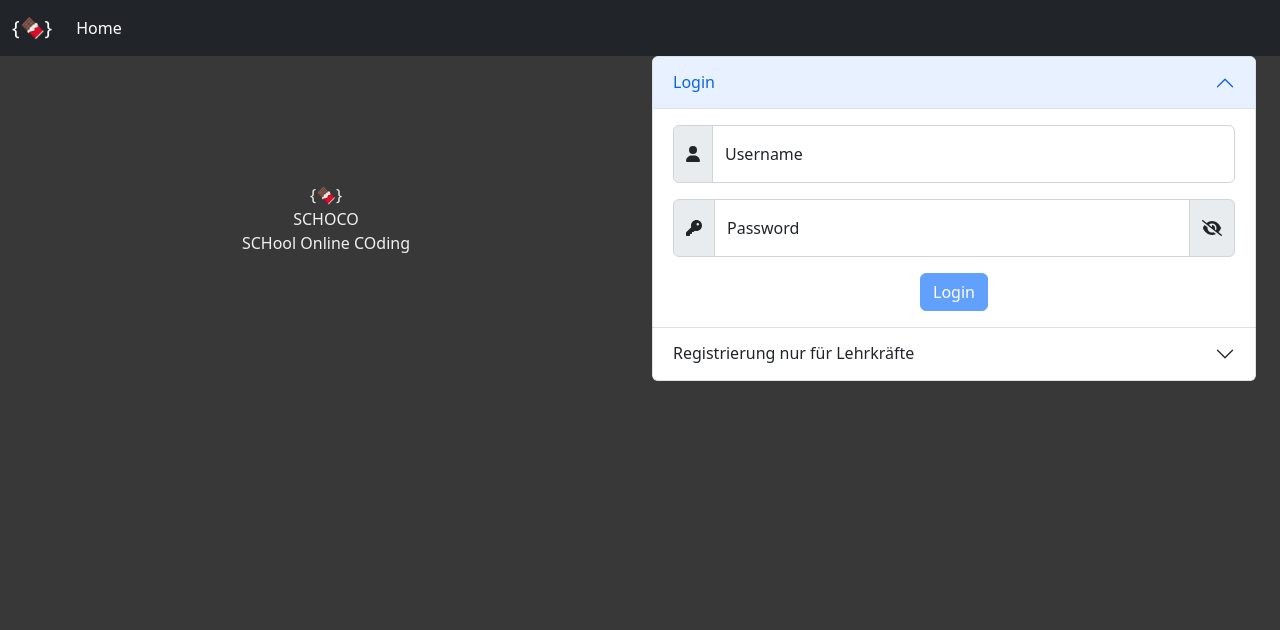
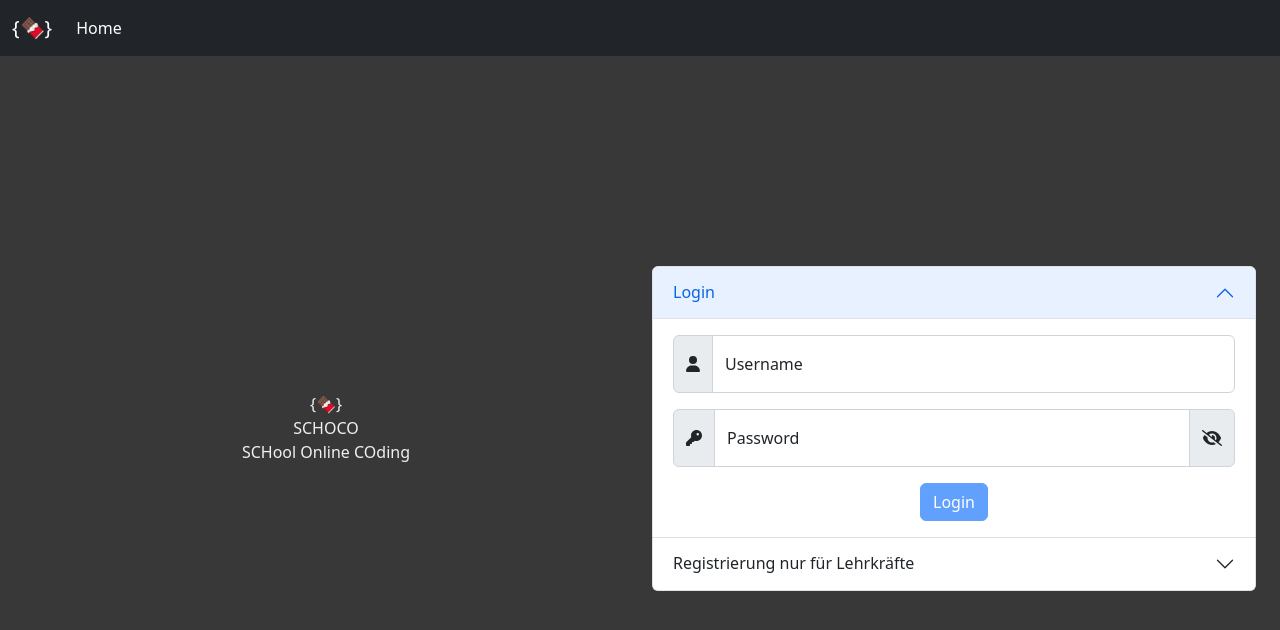
Before and after one commit to PhiTux/schoco, a Vue app in the folder frontend/: page /#/login in a window 1280 px wide. Shown: the top 630 px of the page. Built offline with nearby package versions, Linux system fonts and the light colour scheme.

Commit message:
css fixes

```diff
--- a/frontend/src/App.vue
+++ b/frontend/src/App.vue
@@ -19,13 +19,14 @@ body {
 
 <style scoped>
 .app {
-  width: 100vw;
-  height: 100vh;
+  /* width: 100vw;*/
+  /*height: 100%;*/
   /*background: #383838;*/
   color: rgb(240, 240, 240);
 }
 
 .main {
   padding-top: 56px;
+  /* height: 100%; */
 }
 </style>
--- a/frontend/src/views/Login.vue
+++ b/frontend/src/views/Login.vue
@@ -115,6 +115,7 @@ let registerPasswordTooShort = computed(() => {
 </script>
 
 <template>
+  <div class="center-fix d-flex flex-column">
     <div
       class="container-fluid flex-fill align-items-center d-flex justify-content-center"
     >
@@ -170,7 +171,9 @@ let registerPasswordTooShort = computed(() => {
                       /></span>
                       <div class="form-floating">
                         <input
-                        :type="[state.showLoginPassword ? 'text' : 'password']"
+                          :type="[
+                            state.showLoginPassword ? 'text' : 'password',
+                          ]"
                           id="floatingPasswordLogin"
                           class="form-control"
                           v-model="state.loginPassword"
@@ -391,8 +394,8 @@ let registerPasswordTooShort = computed(() => {
                       class="alert alert-danger"
                       role="alert"
                     >
-                    Account konnte nicht erstellt werden. Möglicherweise stimmt
-                    das Lehrer-Passwort nicht.
+                      Account konnte nicht erstellt werden. Möglicherweise
+                      stimmt das Lehrer-Passwort nicht.
                     </div>
 
                     <button
@@ -411,6 +414,7 @@ let registerPasswordTooShort = computed(() => {
         </div>
       </div>
     </div>
+  </div>
 </template>
 
 <style scoped>
@@ -418,4 +422,8 @@ let registerPasswordTooShort = computed(() => {
   text-decoration: none;
   color: inherit;
 }
+
+.center-fix {
+  height: calc(100vh - 56px);
+}
 </style>
--- a/frontend/src/views/Users.vue
+++ b/frontend/src/views/Users.vue
@@ -334,7 +334,7 @@ function hideNewPassword() {
 </script>
 
 <template>
-  <div class="toast-container position-absolute bottom-0 end-0 p-3">
+  <div class="toast-container position-fixed bottom-0 end-0 p-3">
     <div
       class="toast align-items-center text-bg-success border-0"
       id="toastSuccessPasswordChanged"
```
Lines whose indentation alone changed are shown as unchanged.
